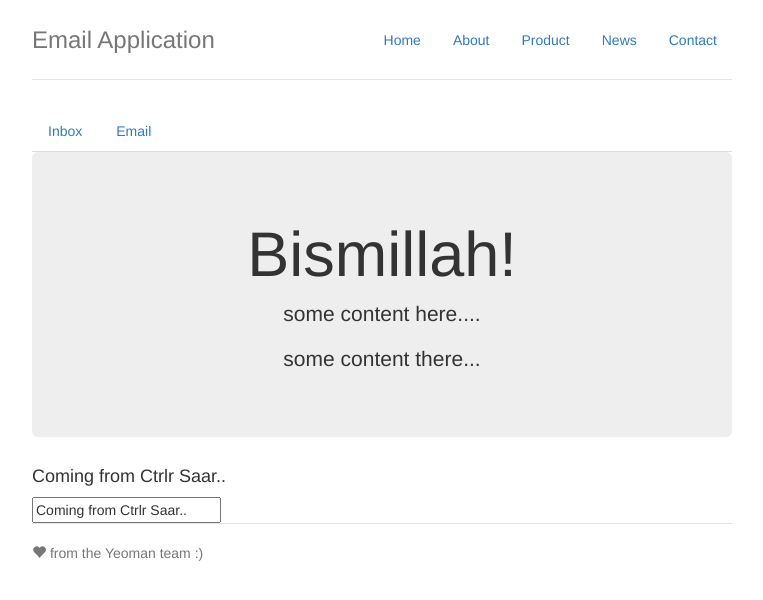
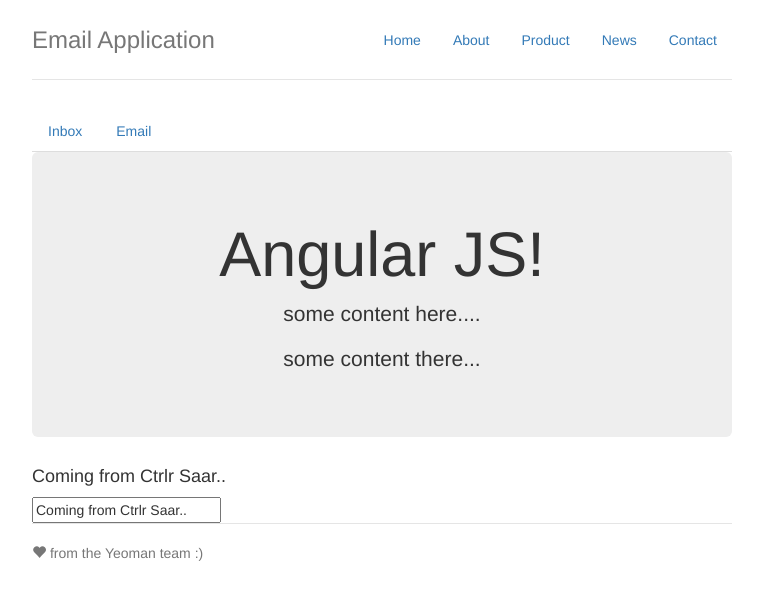
Before and after one commit to sirajrkhan/email, a website: page app/index.html in a window 1280 px wide. Shown: the whole page, without its empty margins (258-1021 px from the left). Drawn offline with nearby package versions, Linux system fonts and the light colour scheme; some packages are replaced by stand-ins of ours; files that its build step writes are made by us from their sources.

Commit message:
override

```diff
--- a/app/scripts/app.js
+++ b/app/scripts/app.js
@@ -59,3 +59,4 @@ angular
 angular.element(document).ready(function(){
        console.log('doc ready saaarr..')
    });
+con
--- a/app/views/main.html
+++ b/app/views/main.html
@@ -1,5 +1,5 @@
 <div class="jumbotron">
-  <h1>Bismillah!</h1>
+  <h1>Angular JS!</h1>
 <p>some content here....</p>
 <p>some content there...</p>
 
```
Also changed, not shown: app/scripts/controllers/inbox.js (line endings or trailing spaces).
